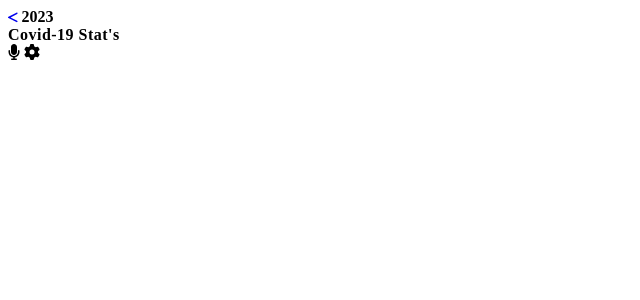
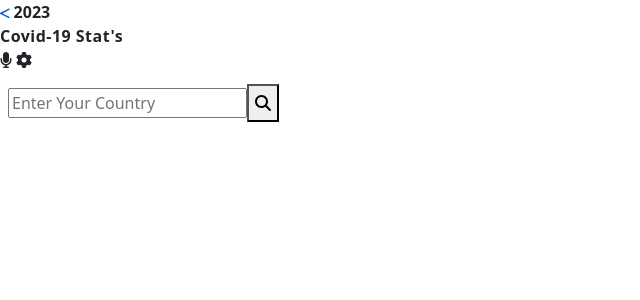
Before and after one commit to Kashif-Saleem-Ghuman/react-capstone, a React (Create React App) app: page / in a window 1280 px wide. Shown: the top 300 px of the page, without its empty margins (0-640 px from the left). Built offline with nearby package versions, Linux system fonts and the light colour scheme; no server answers.

Commit message:
add dynamic input value for fetching data

```diff
--- a/public/index.html
+++ b/public/index.html
@@ -24,7 +24,8 @@
       work correctly both with client-side routing and a non-root public URL.
       Learn how to configure a non-root public URL by running `npm run build`.
     -->
-    <title>React App</title>
+    <link href="https://cdn.jsdelivr.net/npm/bootstrap@5.3.0-alpha1/dist/css/bootstrap.min.css" rel="stylesheet" integrity="sha384-GLhlTQ8iRABdZLl6O3oVMWSktQOp6b7In1Zl3/Jr59b6EGGoI1aFkw7cmDA6j6gD" crossorigin="anonymous">
+    <title>Country Data</title>
   </head>
   <body>
     <noscript>You need to enable JavaScript to run this app.</noscript>
@@ -39,5 +40,6 @@
       To begin the development, run `npm start` or `yarn start`.
       To create a production bundle, use `npm run build` or `yarn build`.
     -->
+    <script src="https://cdn.jsdelivr.net/npm/bootstrap@5.3.0-alpha1/dist/js/bootstrap.bundle.min.js" integrity="sha384-w76AqPfDkMBDXo30jS1Sgez6pr3x5MlQ1ZAGC+nuZB+EYdgRZgiwxhTBTkF7CXvN" crossorigin="anonymous"></script>
   </body>
 </html>
--- a/src/App.js
+++ b/src/App.js
@@ -4,12 +4,14 @@ import Header from './Components/Header';
 import Hero from './Components/Hero';
 
 import Details from './Components/Details';
+import Input from './Components/Input';
 
 function App() {
   return (
     <>
       <Router>
         <Header />
+        <Input />
         <Routes>
           <Route path="/" element={<Hero />} />
           <Route path="/details" element={<Details />} />
--- a/src/Components/Hero.js
+++ b/src/Components/Hero.js
@@ -1,7 +1,7 @@
 import React, { useEffect } from 'react';
 import { NavLink } from 'react-router-dom';
 import { useDispatch, useSelector } from 'react-redux';
-import { fetchData } from '../redux/slice/covid';
+import { fetchData } from '../redux/slice/Country';
 
 function Hero() {
   const dispatch = useDispatch();
@@ -9,7 +9,7 @@ function Hero() {
   console.log('covidData:', covidData);
 
   useEffect(() => {
-    dispatch(fetchData());
+    dispatch(fetchData('Pakistan'));
   }, [dispatch]);
   return (
 
--- /dev/null
+++ b/src/Components/Input.js
@@ -0,0 +1,24 @@
+import React, { useState } from 'react';
+import { FontAwesomeIcon } from '@fortawesome/react-fontawesome';
+import { faSearch } from '@fortawesome/free-solid-svg-icons';
+import { useDispatch } from 'react-redux';
+import { fetchData } from '../redux/slice/Country';
+
+function Input() {
+  const dispatch = useDispatch();
+  const [inputValue, setInputValue] = useState('');
+  const handleSubmit = () => {
+    dispatch(fetchData(inputValue));
+  };
+  return (
+    <>
+      <div className="p-2 d-flex">
+        <input value={inputValue} onChange={(e) => setInputValue(e.target.value)} type="text" className="form my-2" placeholder="Enter Your Country" />
+        <button onClick={handleSubmit} aria-label="Save" type="submit" className="button my-1"><FontAwesomeIcon icon={faSearch} /></button>
+      </div>
+
+    </>
+  );
+}
+
+export default Input;
--- a/src/redux/slice/covid.js
+++ b/src/redux/slice/Country.js
@@ -1,14 +1,14 @@
 import { createSlice, createAsyncThunk } from '@reduxjs/toolkit';
 
 // Action
-export const fetchData = createAsyncThunk('fetchData', async () => {
+export const fetchData = createAsyncThunk('fetchData', async (inputValue) => {
   const headers = { 'X-Api-Key': 'Ct9jwXeqr/G0TwTSh6rULw==Id0v4msWsavyfT5T' };
-  const response = await fetch('https://api.api-ninjas.com/v1/country?name=Canada', { headers });
+  const response = await fetch(`https://api.api-ninjas.com/v1/country?name=${inputValue}`, { headers });
   const data = await response.json();
   return data;
 });
 
-const covidSlice = createSlice({
+const countrySlice = createSlice({
   name: 'covid',
   initialState: {
     isLoading: false,
@@ -31,4 +31,4 @@ const covidSlice = createSlice({
   },
 });
 
-export default covidSlice.reducer;
+export default countrySlice.reducer;
--- a/src/redux/store.js
+++ b/src/redux/store.js
@@ -1,5 +1,5 @@
 import { configureStore } from '@reduxjs/toolkit';
-import covidReducer from './slice/covid';
+import covidReducer from './slice/Country';
 
 const store = configureStore({
   reducer: {
```
